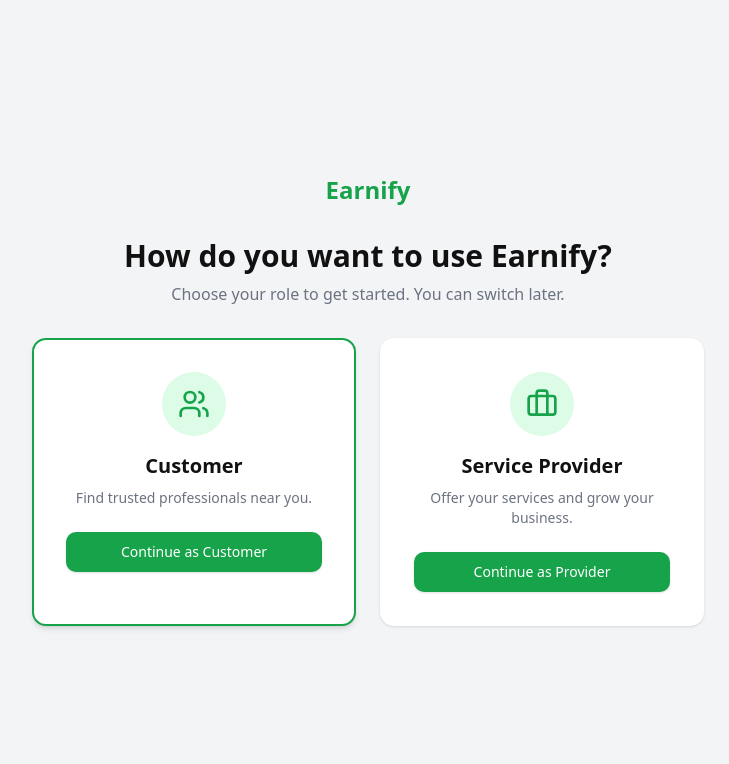
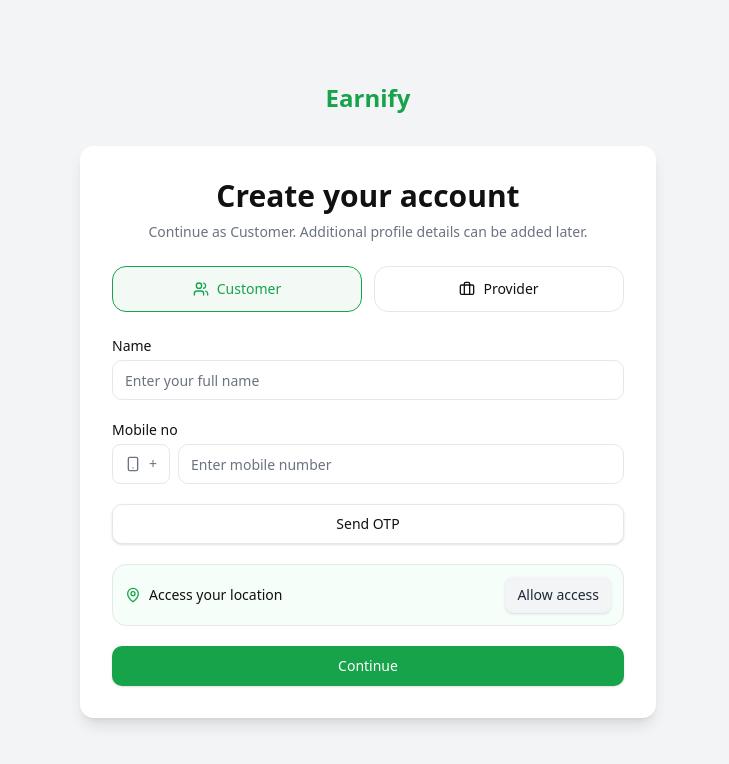
Before and after one commit to mb-aarfi/Earnify, a Next.js app: page /auth in a window 1280 px wide. Shown: the top 764 px of the page, without its empty margins (272-1001 px from the left). Built offline with nearby package versions, Linux system fonts and the light colour scheme.

Commit message:
auth added

```diff
--- a/src/app/auth/page.tsx
+++ b/src/app/auth/page.tsx
@@ -1,24 +1,97 @@
 "use client";
 
-import { Suspense } from "react";
+import { Suspense, useMemo, useState } from "react";
 import { useRouter, useSearchParams } from "next/navigation";
 import Link from "next/link";
-import { Users, Briefcase } from "lucide-react";
+import { Users, Briefcase, MapPin, Smartphone, CheckCircle2 } from "lucide-react";
 import { setSession, getDefaultUserId } from "@/lib/session";
 import { Button } from "@/components/ui/button";
+import { Input } from "@/components/ui/input";
 import { Card, CardContent } from "@/components/ui/card";
 
 function AuthPageContent() {
   const router = useRouter();
   const searchParams = useSearchParams();
-  const selectedRole = searchParams.get("role") === "provider" ? "provider" : "customer";
+  const initialRole = searchParams.get("role") === "provider" ? "provider" : "customer";
 
-  const handleRoleSelect = (role: "customer" | "provider") => {
+  const [selectedRole, setSelectedRole] = useState<"customer" | "provider">(initialRole);
+  const [name, setName] = useState("");
+  const [mobile, setMobile] = useState("");
+  const [otpSent, setOtpSent] = useState(false);
+  const [otp, setOtp] = useState("");
+  const [generatedOtp, setGeneratedOtp] = useState("123456");
+  const [locationStatus, setLocationStatus] = useState<"idle" | "granted" | "denied">("idle");
+  const [locationMessage, setLocationMessage] = useState("");
+  const [error, setError] = useState("");
+
+  const roleLabel = useMemo(
+    () => (selectedRole === "customer" ? "Customer" : "Service Provider"),
+    [selectedRole]
+  );
+
+  const handleSendOtp = () => {
+    if (!name.trim()) {
+      setError("Please enter your name.");
+      return;
+    }
+
+    if (!/^\d{10,15}$/.test(mobile.replace(/\s+/g, ""))) {
+      setError("Please enter a valid mobile number.");
+      return;
+    }
+
+    const mockOtp = String(Math.floor(100000 + Math.random() * 900000));
+    setGeneratedOtp(mockOtp);
+    setOtpSent(true);
+    setOtp("");
+    setError("");
+  };
+
+  const handleLocationAccess = () => {
+    if (typeof navigator === "undefined" || !navigator.geolocation) {
+      setLocationStatus("denied");
+      setLocationMessage("Location access is not supported on this browser.");
+      return;
+    }
+
+    navigator.geolocation.getCurrentPosition(
+      () => {
+        setLocationStatus("granted");
+        setLocationMessage("Location access enabled.");
+      },
+      () => {
+        setLocationStatus("denied");
+        setLocationMessage("Location access denied. You can continue, and this can be enabled later.");
+      },
+      { enableHighAccuracy: true, timeout: 10000 }
+    );
+  };
+
+  const handleContinue = () => {
+    if (!name.trim()) {
+      setError("Name is required.");
+      return;
+    }
+
+    if (!/^\d{10,15}$/.test(mobile.replace(/\s+/g, ""))) {
+      setError("A valid mobile number is required.");
+      return;
+    }
+
+    if (!otpSent || otp !== generatedOtp) {
+      setError("Please verify the OTP before continuing.");
+      return;
+    }
+
     setSession({
-      userId: getDefaultUserId(role),
-      role,
+      userId: getDefaultUserId(selectedRole),
+      role: selectedRole,
+      name: name.trim(),
+      phone: mobile.trim(),
+      locationAccess: locationStatus === "granted",
     });
-    router.push(role === "customer" ? "/customer" : "/provider");
+
+    router.push(selectedRole === "customer" ? "/customer" : "/provider");
   };
 
   return (
@@ -27,55 +100,124 @@
         Earnify
       </Link>
 
-      <div className="w-full max-w-2xl text-center">
-        <h1 className="text-2xl md:text-3xl font-bold mb-2">
-          How do you want to use Earnify?
-        </h1>
-        <p className="text-muted-foreground mb-8">
-          Choose your role to get started. You can switch later.
+      <div className="w-full max-w-xl">
+        <Card className="border-0 shadow-lg">
+          <CardContent className="p-6 md:p-8">
+            <div className="mb-6 text-center">
+              <h1 className="text-2xl md:text-3xl font-bold mb-2">Create your account</h1>
+              <p className="text-sm text-muted-foreground">
+                Continue as {roleLabel}. Additional profile details can be added later.
               </p>
+            </div>
 
-        <div className="grid sm:grid-cols-2 gap-6">
-          <Card
-            className={`cursor-pointer hover:shadow-lg transition-shadow border-2 ${
-              selectedRole === "customer" ? "border-primary shadow-md" : "border-transparent hover:border-primary/50"
+            <div className="grid sm:grid-cols-2 gap-3 mb-6">
+              <button
+                type="button"
+                className={`flex items-center justify-center gap-2 rounded-xl border px-4 py-3 text-sm font-medium transition ${
+                  selectedRole === "customer"
+                    ? "border-primary bg-primary/5 text-primary"
+                    : "border-border bg-background hover:border-primary/50"
                 }`}
-            onClick={() => handleRoleSelect("customer")}
+                onClick={() => setSelectedRole("customer")}
               >
-            <CardContent className="p-8 text-center">
-              <div className="mx-auto w-16 h-16 rounded-full bg-accent flex items-center justify-center mb-4">
-                <Users className="h-8 w-8 text-primary" />
+                <Users className="h-4 w-4" />
+                Customer
+              </button>
+
+              <button
+                type="button"
+                className={`flex items-center justify-center gap-2 rounded-xl border px-4 py-3 text-sm font-medium transition ${
+                  selectedRole === "provider"
+                    ? "border-primary bg-primary/5 text-primary"
+                    : "border-border bg-background hover:border-primary/50"
+                }`}
+                onClick={() => setSelectedRole("provider")}
+              >
+                <Briefcase className="h-4 w-4" />
+                Provider
+              </button>
             </div>
-              <h2 className="text-xl font-semibold mb-2">Customer</h2>
-              <p className="text-sm text-muted-foreground mb-6">
-                Find trusted professionals near you.
+
+            <div className="space-y-5">
+              <div>
+                <label className="mb-1 block text-sm font-medium">Name</label>
+                <Input
+                  value={name}
+                  onChange={(e) => setName(e.target.value)}
+                  placeholder="Enter your full name"
+                />
+              </div>
+
+              <div>
+                <label className="mb-1 block text-sm font-medium">Mobile no</label>
+                <div className="flex gap-2">
+                  <div className="flex items-center gap-2 rounded-md border bg-background px-3 text-sm text-muted-foreground">
+                    <Smartphone className="h-4 w-4" />
+                    +
+                  </div>
+                  <Input
+                    value={mobile}
+                    onChange={(e) => setMobile(e.target.value)}
+                    placeholder="Enter mobile number"
+                  />
+                </div>
+              </div>
+
+              <div>
+                <Button type="button" variant="outline" className="w-full" onClick={handleSendOtp}>
+                  Send OTP
+                </Button>
+                {otpSent && (
+                  <p className="mt-2 text-xs text-muted-foreground">
+                    Demo OTP: <span className="font-semibold text-foreground">{generatedOtp}</span>
                   </p>
-              <Button className="w-full" onClick={(e) => { e.stopPropagation(); handleRoleSelect("customer"); }}>
-                Continue as Customer
+                )}
+              </div>
+
+              {otpSent && (
+                <div>
+                  <label className="mb-1 block text-sm font-medium">Enter OTP</label>
+                  <Input
+                    value={otp}
+                    onChange={(e) => setOtp(e.target.value)}
+                    placeholder="Enter 6-digit OTP"
+                    inputMode="numeric"
+                  />
+                </div>
+              )}
+
+              <div className="rounded-xl border bg-accent/30 p-3">
+                <div className="flex items-center justify-between gap-3">
+                  <div className="flex items-center gap-2 text-sm font-medium">
+                    <MapPin className="h-4 w-4 text-primary" />
+                    Access your location
+                  </div>
+                  <Button type="button" variant="secondary" size="sm" onClick={handleLocationAccess}>
+                    Allow access
                   </Button>
+                </div>
+                {locationMessage && (
+                  <p className="mt-2 text-xs text-muted-foreground">
+                    {locationStatus === "granted" ? (
+                      <span className="inline-flex items-center gap-1 text-green-600">
+                        <CheckCircle2 className="h-3.5 w-3.5" />
+                        {locationMessage}
+                      </span>
+                    ) : (
+                      locationMessage
+                    )}
+                  </p>
+                )}
+              </div>
+
+              {error && <p className="text-sm text-destructive">{error}</p>}
+
+              <Button type="button" className="w-full" onClick={handleContinue}>
+                Continue
+              </Button>
+            </div>
           </CardContent>
         </Card>
-
-          <Card
-            className={`cursor-pointer hover:shadow-lg transition-shadow border-2 ${
-              selectedRole === "provider" ? "border-primary shadow-md" : "border-transparent hover:border-primary/50"
-            }`}
-            onClick={() => handleRoleSelect("provider")}
-          >
-            <CardContent className="p-8 text-center">
-              <div className="mx-auto w-16 h-16 rounded-full bg-accent flex items-center justify-center mb-4">
-                <Briefcase className="h-8 w-8 text-primary" />
-              </div>
-              <h2 className="text-xl font-semibold mb-2">Service Provider</h2>
-              <p className="text-sm text-muted-foreground mb-6">
-                Offer your services and grow your business.
-              </p>
-              <Button className="w-full" onClick={(e) => { e.stopPropagation(); handleRoleSelect("provider"); }}>
-                Continue as Provider
-              </Button>
-            </CardContent>
-          </Card>
-        </div>
       </div>
     </div>
   );
--- a/src/lib/session.ts
+++ b/src/lib/session.ts
@@ -3,6 +3,9 @@
 export interface MockSession {
   userId: string;
   role: "customer" | "provider";
+  name?: string;
+  phone?: string;
+  locationAccess?: boolean;
 }
 
 export function getSession(): MockSession | null {
```
Lines whose indentation alone changed are shown as unchanged.
